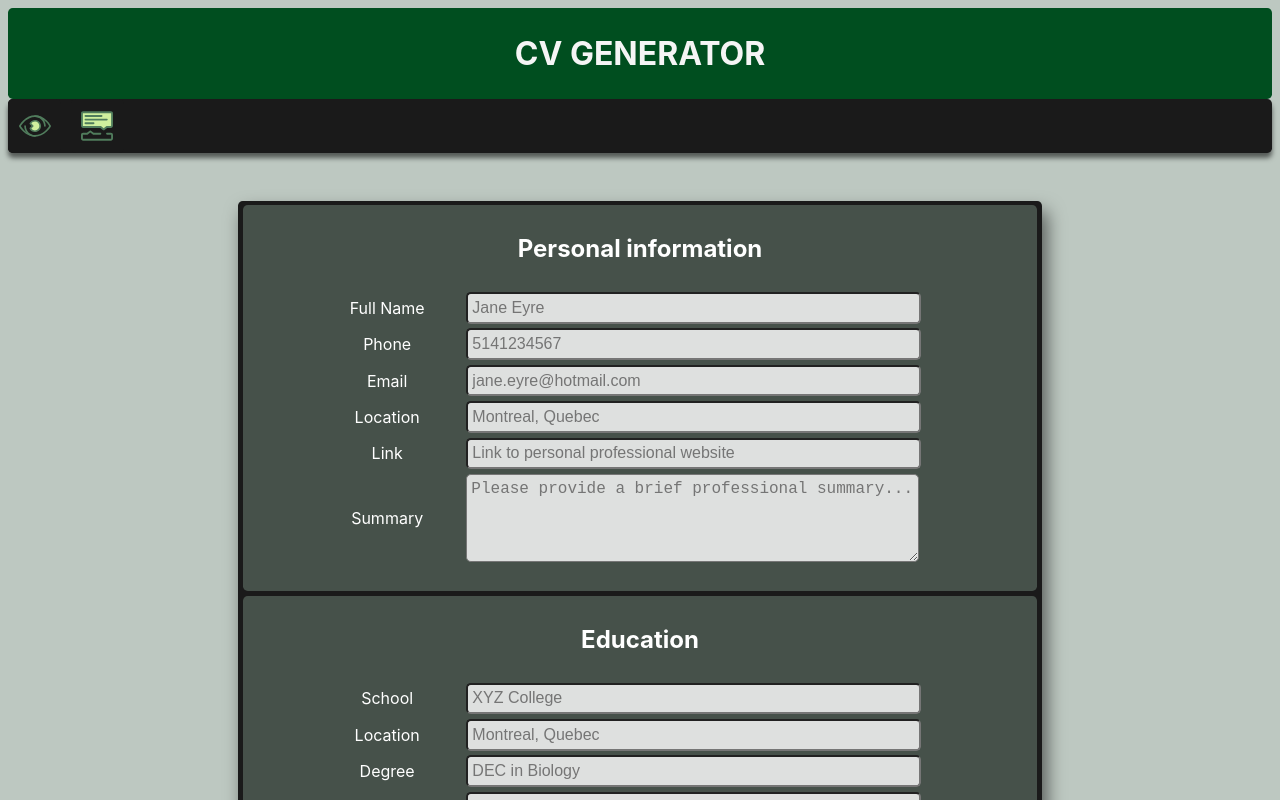
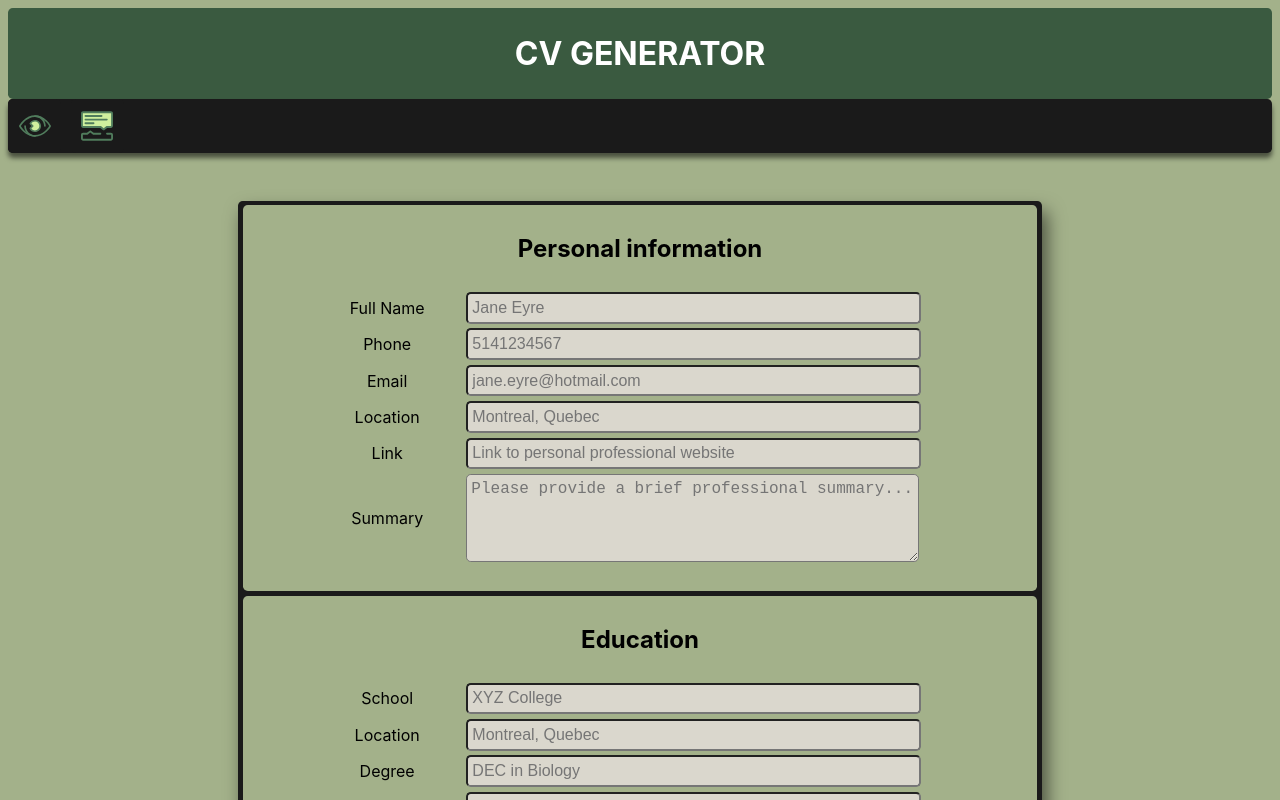
Before and after one commit to asiill/cv-app, a React (Vite) app: page / in a window 1280 px wide. Shown: the top 800 px of the page. Built offline with nearby package versions, Linux system fonts and the light colour scheme.

Commit message:
Update colour scheme

```diff
--- a/src/index.css
+++ b/src/index.css
@@ -3,7 +3,7 @@
 
   color-scheme: light dark;
   color: rgb(0, 0, 0);
-  background-color: rgba(118, 141, 126, 0.473);
+  background-color: #a3b18a;
 
   font-synthesis: none;
   text-rendering: optimizeLegibility;
--- a/src/styles/form.css
+++ b/src/styles/form.css
@@ -25,8 +25,8 @@
 
     padding: 1.8rem;
     border-radius: 0.3rem;
-    color: white;
-    background-color: rgba(118, 141, 126, 0.473);
+    color: rgb(0, 0, 0);
+    background-color: rgb(163, 177, 138);
 }
 
 h2 {
@@ -61,7 +61,7 @@ input[type=text] {
     width: 60%;
     font-size: 1rem;
     color: rgb(0, 0, 0);
-    background-color: rgba(255, 255, 255, 0.822);
+    background-color: rgb(218, 215, 205);
 }
 
 textarea {
@@ -71,7 +71,7 @@ textarea {
     font-size: 1rem;
     border-radius: 0.3rem;
     color: rgb(0, 0, 0);
-    background-color: rgba(255, 255, 255, 0.822);
+    background-color: rgb(218, 215, 205);
 }
 
 .personal-form,.education-form, .experience-form, .skill-form {
--- a/src/styles/header.css
+++ b/src/styles/header.css
@@ -1,6 +1,6 @@
 .cv-app-header {
     padding: 0.3rem;
     border-radius: 0.3rem;
-    color: rgb(245, 245, 245);
-    background-color: rgb(0, 78, 31);
+    color: rgb(255, 255, 255);
+    background-color: rgb(58, 90, 64);
 }
```
